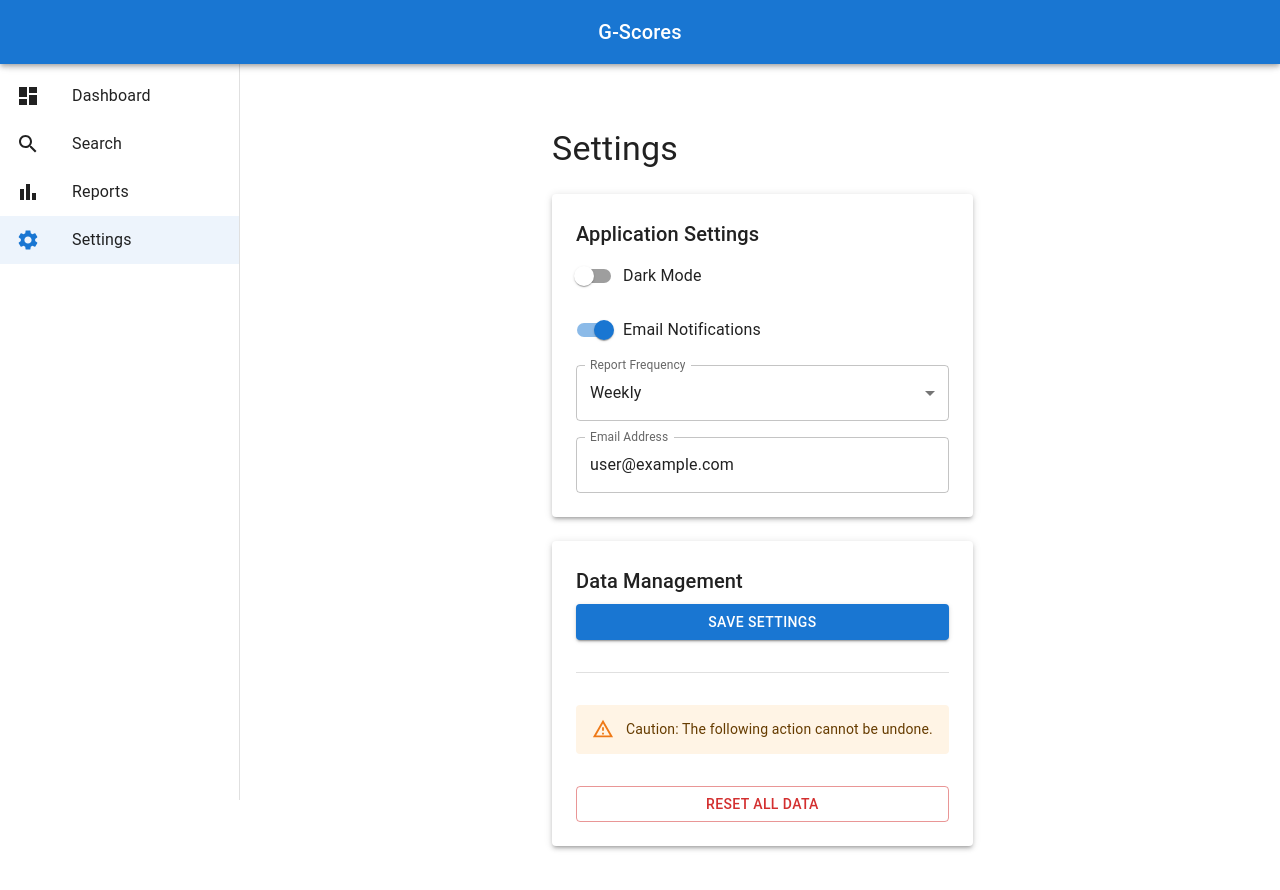
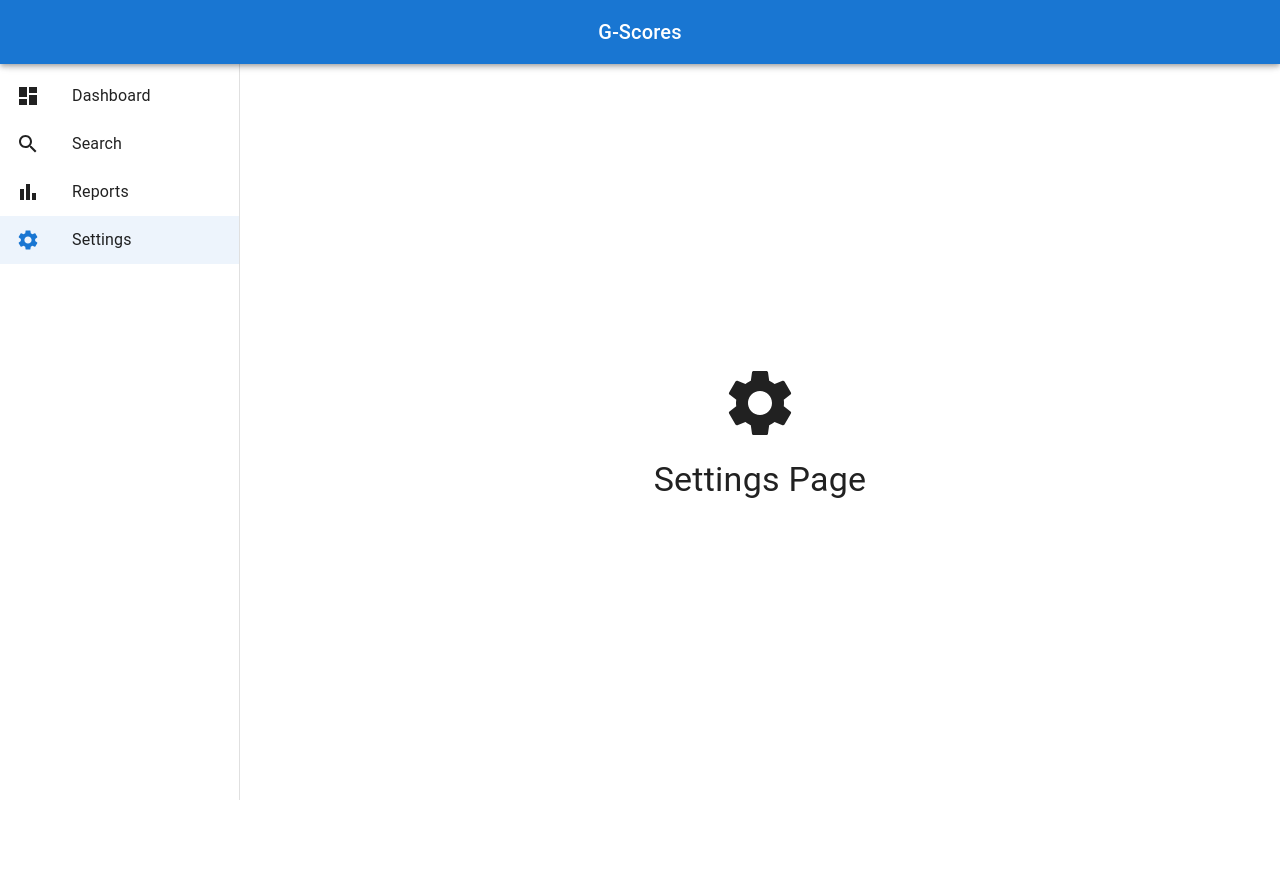
Before and after one commit to hgbaooo/GScore-GO-FE, a React (Vite) app: page /settings in a window 1280 px wide. Shown: the top 890 px of the page. After the commit the page ends 800 px from the top, so only its background shows below. Built offline with nearby package versions, Linux system fonts and the light colour scheme; the HTML template or start-up script is replaced by a standard one.

Commit message:
Refactor application layout and components; update title to G-Scores, enhance sidebar and app bar, and improve settings page design

```diff
--- a/index.html
+++ b/index.html
@@ -4,7 +4,7 @@
     <meta charset="UTF-8" />
     <link rel="icon" type="image/svg+xml" href="/vite.svg" />
     <meta name="viewport" content="width=device-width, initial-scale=1.0" />
-    <title>Vite + React + TS</title>
+    <title>G-Scores</title>
     <link rel="preconnect" href="https://fonts.googleapis.com" />
     <link rel="preconnect" href="https://fonts.gstatic.com" crossorigin />
     <link
--- a/src/App.css
+++ b/src/App.css
@@ -1,53 +1,19 @@
-body {
-  margin: 0;
-  padding: 0;
-  font-family: -apple-system, BlinkMacSystemFont, "Segoe UI", "Roboto", "Oxygen",
-    "Ubuntu", "Cantarell", "Fira Sans", "Droid Sans", "Helvetica Neue",
-    sans-serif;
-  -webkit-font-smoothing: antialiased;
-  -moz-osx-font-smoothing: grayscale;
-}
-
-.MuiDrawer-paper {
-  background-color: #f5f5f5;
-}
-
-.MuiListItemButton-root:hover {
-  background-color: rgba(0, 0, 0, 0.04);
-}
-
-.MuiListItemButton-root.Mui-selected {
-  background-color: rgba(0, 0, 0, 0.08);
-}
-
-.MuiListItemIcon-root {
-  color: rgba(0, 0, 0, 0.54);
-}
-
-.MuiListItemText-primary {
-  font-weight: 500;
-}
-
 .main-content {
   margin-left: 240px;
   flex-grow: 1;
-  padding: 16px;
+  padding: 20px;
   display: flex;
-  justify-content: center;
-  align-items: flex-start;
+  flex-direction: column;
+  align-items: center;
+  justify-content: flex-start;
   min-height: calc(100vh - 64px);
+  width: calc(100% - 240px);
+  box-sizing: border-box;
 }
 
 @media (max-width: 900px) {
   .main-content {
     margin-left: 0;
-    padding: 16px;
+    padding: 20px;
   }
 }
-
-.table-container {
-  width: 100%;
-  max-width: 1200px;
-  margin: 0 auto;
-  overflow-x: auto;
-}
--- a/src/App.tsx
+++ b/src/App.tsx
@@ -1,67 +1,49 @@
 import { BrowserRouter as Router } from "react-router-dom";
-import {
-  Box,
-  CssBaseline,
-  AppBar,
-  Typography,
-  Toolbar,
-  Container,
-} from "@mui/material";
+import { Box, CssBaseline, Container, CircularProgress } from "@mui/material";
 import Sidebar from "./components/Sidebar";
+import Appbar from "./components/Appbar";
 import AppRoutes from "./routes";
+import { Suspense } from "react";
 
-const SIDEBAR_WIDTH = 240;
+const APPBAR_HEIGHT = 64;
 
 const App = () => {
   return (
     <Router>
       <CssBaseline />
-      <Box sx={{ display: "flex", minHeight: "100vh" }}>
-        <AppBar
-          position="fixed"
-          sx={{
-            zIndex: (theme) => theme.zIndex.drawer + 1,
-            width: "100%",
-          }}
-        >
-          <Toolbar sx={{ justifyContent: "center" }}>
-            <Typography variant="h6" noWrap component="div">
-              G-Scores
-            </Typography>
-          </Toolbar>
-        </AppBar>
-
+      <Box sx={{ display: "flex", minHeight: "100vh", width: "100vw" }}>
+        <Appbar />
         <Sidebar />
-
         <Box
           component="main"
           sx={{
             flexGrow: 1,
-            p: 3,
-            width: `calc(100% - ${SIDEBAR_WIDTH}px)`,
-            ml: `${SIDEBAR_WIDTH}px`,
+            mt: `${APPBAR_HEIGHT}px`,
+            height: `calc(100vh - ${APPBAR_HEIGHT}px)`,
             display: "flex",
-            flexDirection: "column",
+            justifyContent: "center",
             alignItems: "center",
-            minHeight: "100vh",
-            pt: "64px",
             boxSizing: "border-box",
+            overflow: "auto",
           }}
         >
-          <Container
-            maxWidth="lg"
-            sx={{
-              mt: 4,
-              mb: 4,
-              display: "flex",
-              flexDirection: "column",
-              alignItems: "stretch",
-              width: "100%",
-              boxSizing: "border-box",
-              mx: "auto",
-            }}
-          >
-            <AppRoutes />
+          <Container maxWidth="lg">
+            <Suspense
+              fallback={
+                <Box
+                  sx={{
+                    display: "flex",
+                    justifyContent: "center",
+                    alignItems: "center",
+                    height: "100vh",
+                  }}
+                >
+                  <CircularProgress />
+                </Box>
+              }
+            >
+              <AppRoutes />
+            </Suspense>
           </Container>
         </Box>
       </Box>
--- /dev/null
+++ b/src/components/Appbar.tsx
@@ -0,0 +1,24 @@
+import { AppBar, Toolbar, Typography } from "@mui/material";
+
+const APPBAR_HEIGHT = 64;
+
+const Appbar = () => {
+  return (
+    <AppBar
+      position="fixed"
+      sx={{
+        zIndex: (theme) => theme.zIndex.drawer + 1,
+        width: "100%",
+        height: `${APPBAR_HEIGHT}px`,
+      }}
+    >
+      <Toolbar sx={{ justifyContent: "center" }}>
+        <Typography variant="h6" noWrap component="div">
+          G-Scores
+        </Typography>
+      </Toolbar>
+    </AppBar>
+  );
+};
+
+export default Appbar;
--- a/src/components/Sidebar.tsx
+++ b/src/components/Sidebar.tsx
@@ -36,7 +36,7 @@ const Sidebar: React.FC = () => {
         },
       }}
     >
-      <Toolbar /> {/* Để tránh nội dung bị che bởi AppBar */}
+      <Toolbar />
       <Box sx={{ overflow: "auto" }}>
         <List>
           {menuItems.map(({ text, icon, path }) => {
--- a/src/pages/Reports.tsx
+++ b/src/pages/Reports.tsx
@@ -200,6 +200,7 @@ const Reports = () => {
         sx={{
           display: "flex",
           flexDirection: { xs: "column", md: "row" },
+          p: 3,
           gap: 3,
           mb: 4,
           width: "100%",
--- a/src/pages/Settings.tsx
+++ b/src/pages/Settings.tsx
@@ -1,141 +1,21 @@
-"use client";
-
-import { useState } from "react";
-import {
-  Typography,
-  Box,
-  Paper,
-  Container,
-  Switch,
-  FormControlLabel,
-  TextField,
-  Button,
-  Divider,
-  Alert,
-  Snackbar,
-  useTheme,
-  useMediaQuery,
-  MenuItem,
-} from "@mui/material";
+import { Typography, Box } from "@mui/material";
+import SettingsIcon from "@mui/icons-material/Settings";
 
 const Settings = () => {
-  const [darkMode, setDarkMode] = useState(false);
-  const [emailNotifications, setEmailNotifications] = useState(true);
-  const [reportFrequency, setReportFrequency] = useState("weekly");
-  const [email, setEmail] = useState("user@example.com");
-  const [snackbarOpen, setSnackbarOpen] = useState(false);
-
-  const theme = useTheme();
-  const isSmallScreen = useMediaQuery(theme.breakpoints.down("sm"));
-
-  const handleSaveSettings = () => {
-    console.log("Settings saved:", {
-      darkMode,
-      emailNotifications,
-      reportFrequency,
-      email,
-    });
-    setSnackbarOpen(true);
-  };
-
-  const handleResetData = () => {
-    console.log("Data reset initiated");
-    setSnackbarOpen(true);
-  };
-
   return (
-    <Container maxWidth="md" sx={{ mt: 4, mb: 4 }}>
-      <Typography variant="h4" sx={{ mb: 3 }}>
-        Settings
-      </Typography>
-
     <Box
       sx={{
         display: "flex",
         flexDirection: "column",
-          gap: 3,
+        alignItems: "center",
+        justifyContent: "center",
+        height: "100vh",
+        width: "100%",
       }}
     >
-        <Paper elevation={3} sx={{ p: 3 }}>
-          <Typography variant="h6" gutterBottom>
-            Application Settings
-          </Typography>
-          <Box sx={{ display: "flex", flexDirection: "column", gap: 2 }}>
-            <FormControlLabel
-              control={
-                <Switch
-                  checked={darkMode}
-                  onChange={(e) => setDarkMode(e.target.checked)}
-                />
-              }
-              label="Dark Mode"
-            />
-            <FormControlLabel
-              control={
-                <Switch
-                  checked={emailNotifications}
-                  onChange={(e) => setEmailNotifications(e.target.checked)}
-                />
-              }
-              label="Email Notifications"
-            />
-            <TextField
-              select
-              label="Report Frequency"
-              value={reportFrequency}
-              onChange={(e) => setReportFrequency(e.target.value)}
-              fullWidth
-            >
-              <MenuItem value="daily">Daily</MenuItem>
-              <MenuItem value="weekly">Weekly</MenuItem>
-              <MenuItem value="monthly">Monthly</MenuItem>
-            </TextField>
-            <TextField
-              label="Email Address"
-              type="email"
-              value={email}
-              onChange={(e) => setEmail(e.target.value)}
-              fullWidth
-            />
+      <SettingsIcon sx={{ fontSize: 80, mb: 2 }} />
+      <Typography variant="h4">Settings Page</Typography>
     </Box>
-        </Paper>
-
-        <Paper elevation={3} sx={{ p: 3 }}>
-          <Typography variant="h6" gutterBottom>
-            Data Management
-          </Typography>
-          <Box sx={{ display: "flex", flexDirection: "column", gap: 2 }}>
-            <Button
-              variant="contained"
-              color="primary"
-              onClick={handleSaveSettings}
-              fullWidth={isSmallScreen}
-            >
-              Save Settings
-            </Button>
-            <Divider sx={{ my: 2 }} />
-            <Alert severity="warning" sx={{ mb: 2 }}>
-              Caution: The following action cannot be undone.
-            </Alert>
-            <Button
-              variant="outlined"
-              color="error"
-              onClick={handleResetData}
-              fullWidth={isSmallScreen}
-            >
-              Reset All Data
-            </Button>
-          </Box>
-        </Paper>
-      </Box>
-
-      <Snackbar
-        open={snackbarOpen}
-        autoHideDuration={6000}
-        onClose={() => setSnackbarOpen(false)}
-        message="Action completed successfully"
-      />
-    </Container>
   );
 };
 
--- a/src/routes/index.tsx
+++ b/src/routes/index.tsx
@@ -1,6 +1,5 @@
-import { lazy, Suspense } from "react";
+import { lazy } from "react";
 import { Routes, Route } from "react-router-dom";
-import { Box, CircularProgress } from "@mui/material";
 
 const Dashboard = lazy(() => import("../pages/Dashboard"));
 const SearchScores = lazy(() => import("../pages/SearchScores"));
@@ -9,27 +8,12 @@ const Settings = lazy(() => import("../pages/Settings"));
 
 const AppRoutes = () => {
   return (
-    <Suspense
-      fallback={
-        <Box
-          sx={{
-            display: "flex",
-            justifyContent: "center",
-            alignItems: "center",
-            height: "100vh",
-          }}
-        >
-          <CircularProgress />
-        </Box>
-      }
-    >
     <Routes>
       <Route path="/" element={<Dashboard />} />
       <Route path="/search" element={<SearchScores />} />
       <Route path="/reports" element={<Reports />} />
       <Route path="/settings" element={<Settings />} />
     </Routes>
-    </Suspense>
   );
 };
 
```
Lines whose indentation alone changed are shown as unchanged.
